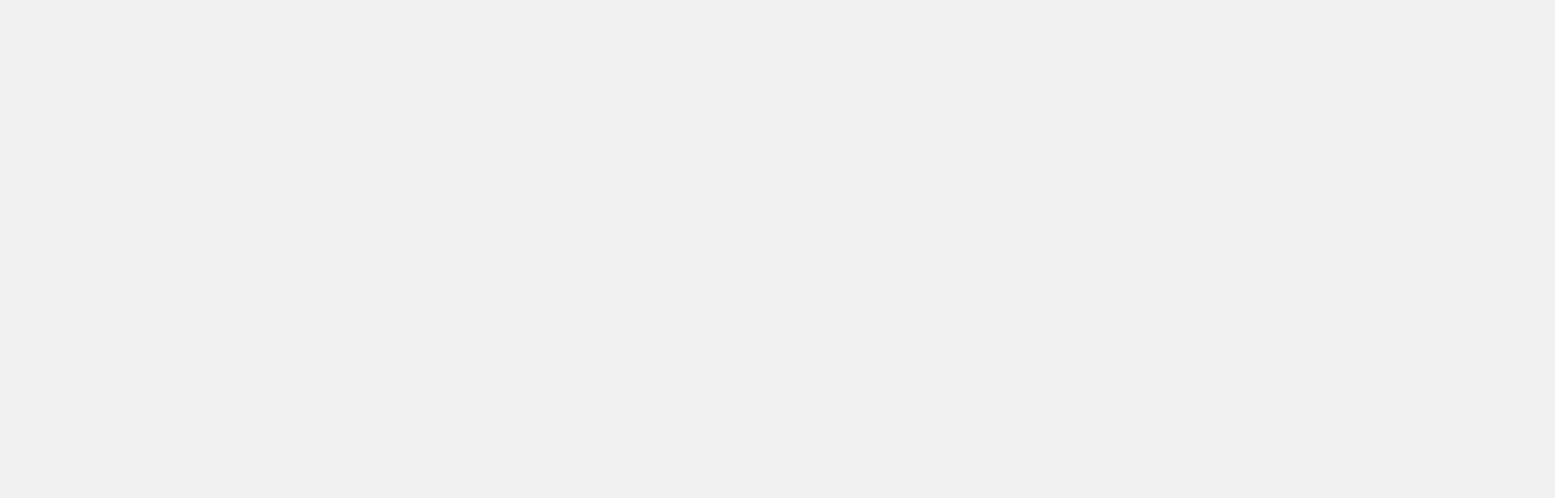
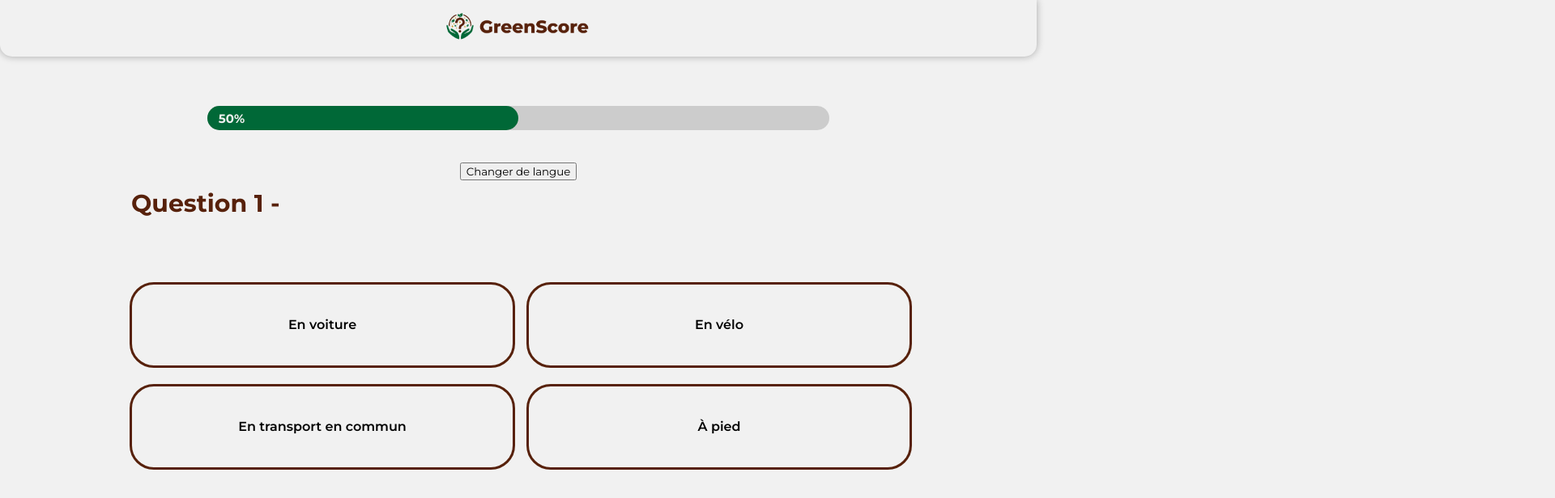
Before and after one commit to QBUTEAU/GreenScore_SAE401, a Vue app: page /qtest in a window 1280 px wide. Before the commit this address had no page. Shown: the top 616 px of the page at 81% size, 1920 px wide, since content can reach past the window. Built offline with nearby package versions, Linux system fonts and the light colour scheme.

Commit message:
Ajout d'un test pour la traduction

```diff
--- a/src/locales/en.json
+++ b/src/locales/en.json
@@ -1,4 +1,3 @@
-
 {
-    "welcomeMessage": "Welcome to this application !"
+  "welcomeMessage": "Welcome to this application !"
 }
--- a/src/router/index.js
+++ b/src/router/index.js
@@ -18,6 +18,11 @@ const router = createRouter({
       name: "questionnaire",
       component: () => import("/src/views/Questionnaire.vue"),
     },
+    {
+      path: "/qtest",
+      name: "qtest",
+      component: () => import("/src/views/QTest.vue"),
+    },
   ],
 });
 
--- /dev/null
+++ b/src/views/QTest.vue
@@ -0,0 +1,184 @@
+<template>
+  <div>
+    <!-- En-tête -->
+    <Header />
+
+    <main class="questionnaire">
+      <!-- Barre de progression -->
+      <div class="progress-bar">
+        <div
+          class="progress-bar__fill"
+          :style="{ width: progressPercentage + '%' }"
+        >
+          <span class="progress-bar__percentage"
+            >{{ progressPercentage.toFixed(0) }}%</span
+          >
+        </div>
+      </div>
+
+      <!-- Bouton pour changer de langue -->
+      <button class="language-button" @click="toggleLanguage">
+        Changer de langue
+      </button>
+
+      <!-- Affichage des questions -->
+      <fieldset v-if="currentQuestion !== null">
+        <legend class="question">
+          {{ getQuestionIndicator }} - {{ currentQuestionText }}
+        </legend>
+        <ul class="propositions" role="radiogroup">
+          <li v-for="(answer, aIndex) in currentQuestionAnswers" :key="aIndex">
+            <input
+              type="radio"
+              :name="'q' + currentQuestion"
+              :value="answer.points"
+              v-model="selectedAnswers[currentQuestion]"
+            />
+            <label :for="'q' + currentQuestion + 'a' + aIndex"
+              ><span class="answers">{{ answer.text[language] }}</span></label
+            >
+          </li>
+          <!-- Bouton pour passer à la question suivante -->
+          <button
+            class="button buttonQuestionnaire"
+            @click="nextQuestion"
+            :disabled="!selectedAnswers[currentQuestion]"
+          >
+            <span>Question suivante</span>
+          </button>
+        </ul>
+      </fieldset>
+
+      <!-- Affichage du résultat final -->
+      <div v-else>
+        <p>
+          Fin du questionnaire. Votre score total est de
+          {{ totalScore }} points. Vous êtes dans la catégorie
+          {{ getCategory }}.
+        </p>
+      </div>
+    </main>
+  </div>
+</template>
+
+<script>
+import Header from "@/components/Header.vue";
+import { ref, computed } from "vue";
+
+export default {
+  components: {
+    Header,
+  },
+  setup() {
+    const questions = [
+      {
+        text: {
+          fr: "Question 1 : Comment préférez-vous vous déplacer au quotidien ?",
+          en: "Question 1: How do you prefer to travel on a daily basis?",
+        },
+        answers: [
+          { text: { fr: "En voiture", en: "By car" }, points: 1 },
+          { text: { fr: "En vélo", en: "By bike" }, points: 2 },
+          {
+            text: { fr: "En transport en commun", en: "By public transport" },
+            points: 3,
+          },
+          { text: { fr: "À pied", en: "On foot" }, points: 4 },
+        ],
+      },
+      {
+        text: {
+          fr: "Question 2 : Comment gérez-vous vos achats de vêtements ?",
+          en: "Question 2: How do you manage your clothing purchases?",
+        },
+        answers: [
+          {
+            text: {
+              fr: "Sans trop me soucier de leur origine",
+              en: "Without worrying too much about their origin",
+            },
+            points: 1,
+          },
+          {
+            text: {
+              fr: "En privilégiant les marques éthiques",
+              en: "By favoring ethical brands",
+            },
+            points: 2,
+          },
+          {
+            text: { fr: "En achetant d'occasion", en: "By buying second-hand" },
+            points: 3,
+          },
+          {
+            text: {
+              fr: "En privilégiant les vêtements à bas prix",
+              en: "By favoring low-priced clothing",
+            },
+            points: 4,
+          },
+        ],
+      },
+    ];
+
+    const currentQuestion = ref(0);
+    const selectedAnswers = ref(Array.from({ length: 4 }, () => null));
+    const totalScore = ref(0);
+    const language = ref("fr"); // Défaut : français
+
+    const progressPercentage = computed(
+      () => ((currentQuestion.value + 1) / questions.length) * 100
+    );
+    const getQuestionIndicator = computed(
+      () => `Question ${currentQuestion.value + 1}`
+    );
+    const currentQuestionText = computed(
+      () => questions[currentQuestion.value].text[language]
+    );
+    const currentQuestionAnswers = computed(
+      () => questions[currentQuestion.value].answers
+    );
+
+    const getCategory = computed(() => {
+      // ... (votre logique de catégorie)
+    });
+
+    const nextQuestion = () => {
+      totalScore.value += selectedAnswers.value[currentQuestion.value];
+
+      if (currentQuestion.value < questions.length - 1) {
+        currentQuestion.value++;
+      } else {
+        currentQuestion.value = null;
+      }
+    };
+
+    const toggleLanguage = () => {
+      // Changer la langue entre "fr" (français) et "en" (anglais), par exemple
+      language.value = language.value === "fr" ? "en" : "fr";
+    };
+
+    return {
+      questions,
+      currentQuestion,
+      selectedAnswers,
+      totalScore,
+      language,
+      progressPercentage,
+      getQuestionIndicator,
+      currentQuestionText,
+      currentQuestionAnswers,
+      getCategory,
+      nextQuestion,
+      toggleLanguage,
+    };
+  },
+};
+</script>
+
+<style scoped>
+/* Ajoutez votre CSS ici */
+.language-button {
+  margin-bottom: 10px;
+}
+</style>
```
